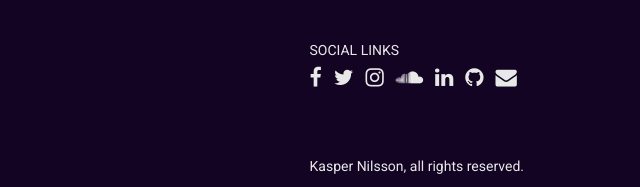
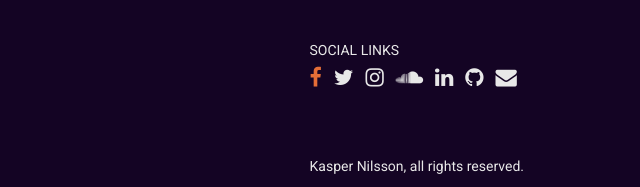
Before and after one commit to kaspnilsson/kaspnilsson.github.io, a plain HTML site: page index.html in a window 1280 px wide. In both pictures the pointer is over the icon 957 px from the left and 3617 px from the top of the page. Shown: the part 3539-3726 px from the top of the page, 638-1278 px from the left. Drawn offline with Linux system fonts and the light colour scheme.

Commit message:
Update main.css

```diff
--- a/assets/css/main.css
+++ b/assets/css/main.css
@@ -167,6 +167,12 @@ p {
   padding-right: 8px;
   color: #E8E8E8;
 }
+
+#footwrap i:hover,
+#footwrap i:focus {
+  color: #E56E37;
+}
+
 /* Copyright Wrap */
 
 #c {
```
